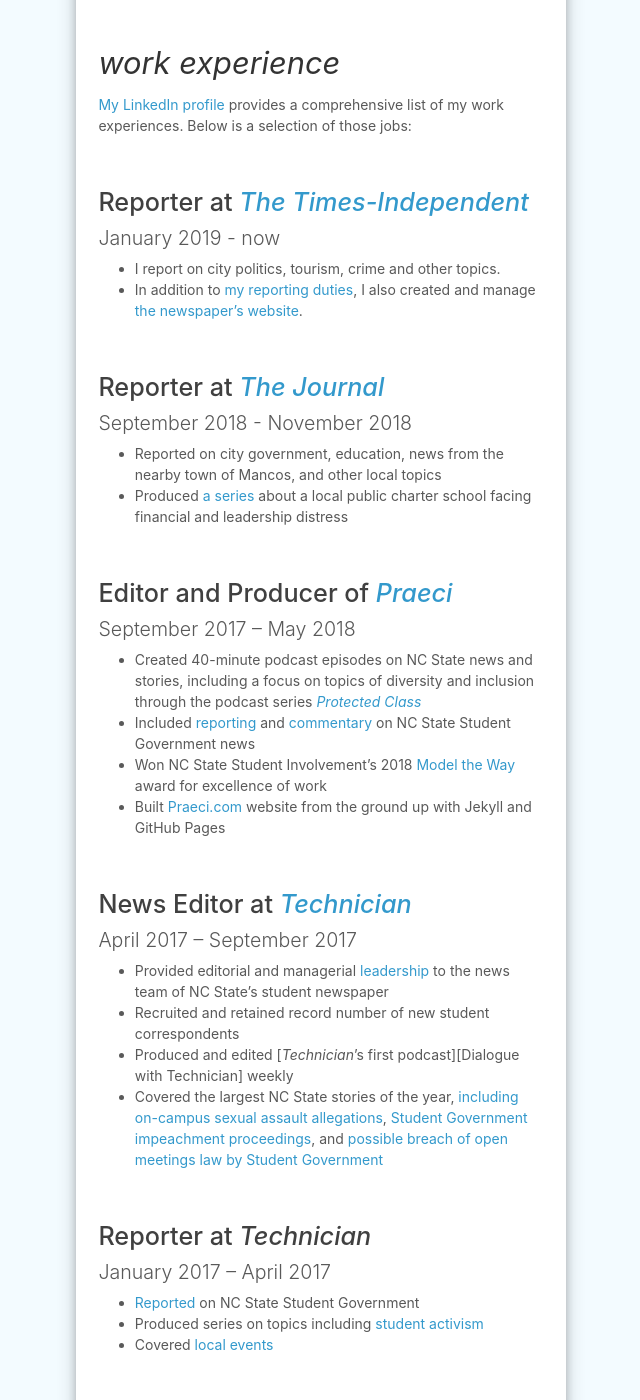
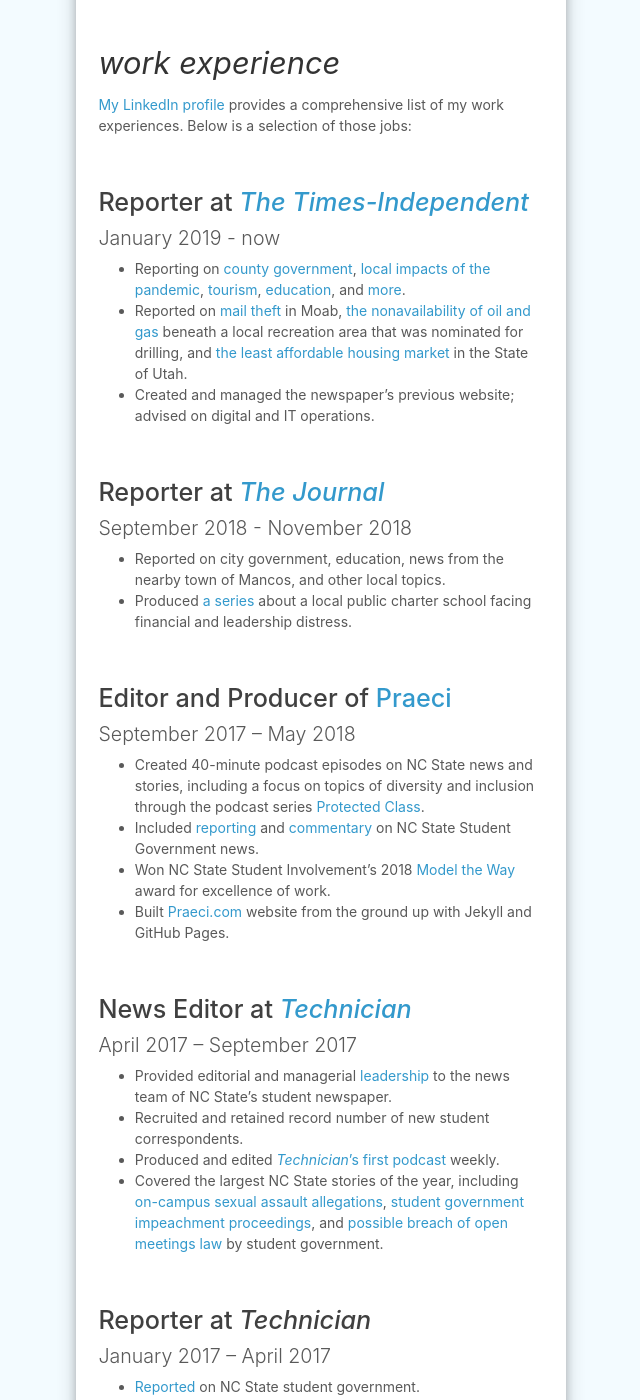
Before and after one commit to CarterPape/CarterPape.github.io, a Jekyll site: the page built from resume.md, in a window 1280 px wide and 1400 px high, scrolled down 438 px. Shown: the whole window, without its empty margins (439-1079 px from the left). Built offline with Jekyll 4.4.1, drawn with Linux system fonts in a browser that asks for light colours; some of the changed text lies outside the part shown.

```diff
--- a/resume.md
+++ b/resume.md
@@ -16,36 +16,67 @@ I have done extensive web development and software engineering, priming me for w
 
 ### Reporter at _[The Times-Independent]_
 #### January 2019 - now
-* I report on city politics, tourism, crime and other topics.
-* In addition to [my reporting duties][my T-I articles], I also created and manage [the newspaper's website][The Times-Independent].
+* Reporting on [county government][pandemic vote], [local impacts of the pandemic], [tourism][lodging petition], [education][Farnsworth investigation], and [more][black buck].
+* Reported on [mail theft] in Moab, [the nonavailability of oil and gas] beneath a local recreation area that was nominated for drilling, and [the least affordable housing market] in the State of Utah.
+* Created and managed the newspaper’s previous website; advised on digital and IT operations.
+
+[The Times-Independent]: https://moabtimes.com/
+[pandemic vote]: https://moabtimes.com/2020/03/11/grand-county-bending-to-business-votes-down-covid-19-response/
+[local impacts of the pandemic]: https://moabtimes.com/2020/04/24/unemployment-benefits-are-running-out-for-seasonal-workers/
+[lodging petition]: https://moabtimes.com/2020/01/09/hundreds-appeal-to-county-city-for-continued-lodging-cutback/
+[Farnsworth investigation]: https://moabtimes.com/2020/01/09/school-business-administrator-resigns-amid-investigation/
+[black buck]: https://moabtimes.com/2019/12/27/beloved-black-buck-leaves-legacy/
+[mail theft]: https://moabtimes.com/2019/09/13/mail-thief-caught/
+[the nonavailability of oil and gas]: https://moabtimes.com/2020/02/21/does-sand-flats-even-have-any-oil/
+[the least affordable housing market]: https://moabtimes.com/2019/06/28/study-half-of-moabites-cant-afford-housing/
 
 ### Reporter at _[The Journal]_
 #### September 2018 - November 2018
-* Reported on city government, education, news from the nearby town of Mancos, and other local topics
-* Produced [a series][CKMS series] about a local public charter school facing financial and leadership distress
+* Reported on city government, education, news from the nearby town of Mancos, and other local topics.
+* Produced [a series][CKMS series] about a local public charter school facing financial and leadership distress.
 
-### Editor and Producer of _[Praeci]_
+[The Journal]: https://the-journal.com
+[CKMS series]: https://the-journal.com/search?query=carter+pape+ckms
+
+### Editor and Producer of [Praeci]
 #### September 2017 – May 2018
 
-* Created 40-minute podcast episodes on NC State news and stories, including a focus on topics of diversity and inclusion through the podcast series [_Protected Class_][Protected Class]
-* Included [reporting][impeachment Praeci article] and [commentary][Jess commentary] on NC State Student Government news
-* Won NC State Student Involvement's 2018 [Model the Way] award for excellence of work
-* Built [Praeci.com][Praeci] website from the ground up with Jekyll and GitHub Pages
+* Created 40-minute podcast episodes on NC State news and stories, including a focus on topics of diversity and inclusion through the podcast series [Protected Class].
+* Included [reporting][impeachment Praeci article] and [commentary][Jess commentary] on NC State Student Government news.
+* Won NC State Student Involvement's 2018 [Model the Way] award for excellence of work.
+* Built [Praeci.com][Praeci] website from the ground up with Jekyll and GitHub Pages.
+
+[Protected Class]: http://praeci.com/protected-class/
+[impeachment Praeci article]: http://praeci.com/news/willis-impeachment-overview
+[Jess commentary]: http://praeci.com/commentary/breakdown-of-the-candidates
+[Model the Way]: https://studentinvolvement.dasa.ncsu.edu/development/wolfpack-leadership-challenge-awards/
+[Praeci]: https://praeci.com/
 
 ### News Editor at _[Technician]_
 #### April 2017 – September 2017
 
-* Provided editorial and managerial [leadership][vision article] to the news team of NC State's student newspaper
-* Recruited and retained record number of new student correspondents
-* Produced and edited [_Technician_’s first podcast][Dialogue with Technician] weekly
-* Covered the largest NC State stories of the year, [including on-campus sexual assault allegations][sexual assault story], [Student Government impeachment proceedings][impeachment Technician story], and [possible breach of open meetings law by Student Government][open meeting story]
+* Provided editorial and managerial [leadership][vision article] to the news team of NC State's student newspaper.
+* Recruited and retained record number of new student correspondents.
+* Produced and edited [_Technician_’s first podcast] weekly.
+* Covered the largest NC State stories of the year, including [on-campus sexual assault allegations], [student government impeachment proceedings], and [possible breach of open meetings law] by student government.
+
+[vision article]: http://www.technicianonline.com/news/article_53efab54-7261-11e7-a331-43b27938e602.html
+[_Technician_’s first podcast]: https://itunes.apple.com/us/podcast/dialogue-with-technician/id1275744725?mt=2
+[on-campus sexual assault allegations]: http://www.technicianonline.com/news/article_cb06d7fa-9a5a-11e7-ab79-cbf49ebd73c0.html
+[Student Government impeachment proceedings]: http://www.technicianonline.com/news/article_aef556ec-92bf-11e7-a1ef-5f8fc9433b52.html
+[possible breach of open meetings law]: http://www.technicianonline.com/news/article_496ee4d6-9374-11e7-98cd-cf58cf169e20.html
 
 ### Reporter at _Technician_
 #### January 2017 – April 2017
 
-* [Reported][SG Reporting] on NC State Student Government
-* Produced series on topics including [student activism][activism series]
-* Covered [local events][Woodson Charlottesville]
+* [Reported][SG Reporting] on NC State student government.
+* Produced series on topics including [student activism].
+* Covered [local events][Woodson Charlottesville].
+
+[Technician]: http://www.technicianonline.com
+[SG Reporting]: http://www.technicianonline.com/search/?f=html&q=student+government+carter+pape&sd=desc&l=25&t=article%2Ccollection%2Cvideo%2Cyoutube&nsa=
+[student activism]: http://www.technicianonline.com/search/?f=html&q=activism+series+carter+pape&d1=2017-02-01&d2=2017-04-01&sd=desc&l=25&t=article%2Ccollection%2Cvideo%2Cyoutube&nsa=eedition
+[Woodson Charlottesville]: http://www.technicianonline.com/news/article_08252fd6-813a-11e7-ba3c-271a59543588.html
 
 ### Various programming jobs
 #### July 2012 - August 2017
@@ -54,59 +85,42 @@ I have done extensive web development and software engineering, priming me for w
 * I helped to create a website for intra-company, collaborative learning at [I-Cubed][I-Cubed acquired].
 * See [my LinkedIn profile] for more information.
 
+[my LinkedIn profile]: {{site.author.linkedin_url}}
+[I-Cubed acquired]: https://www.bizjournals.com/triangle/blog/techflash/2014/06/raleigh-based-i-cubed-is-acquired-by.html
+
 ## education
 
 ### North Carolina State University
 #### August 2014 – May 2018
-* Earned a Bachelors of Science degree in Mathematics
-* Received an [S-STEM Scholarship] for excellence in math
+* Earned a Bachelors of Science degree in Mathematics.
+* Received an [S-STEM Scholarship] for excellence in math.
+
+[S-Stem Scholarship]: https://www.nsf.gov/funding/pgm_summ.jsp?pims_id=5257
 
 ## non-work experience
 
 ### Panelist for NC State's [2018 Spring Diversity Dialogue][Diversity Dialogue]
 #### February 26, 2018
 
-* Discussed issues of diversity and inclusion alongside [13 other student panelists][Diversity Dialogue photo] in Witherspoon Student Center, facilitated by [Bill Leftwich][Bill on LinkedIn]
-* Invited by Assistant Vice Provost for Student Diversity Tracey Ray
+* Discussed issues of diversity and inclusion alongside [13 other student panelists] in Witherspoon Student Center, facilitated by [Bill Leftwich].
+* Invited by Assistant Vice Provost for Student Diversity Tracey Ray.
 
-### Presentation on [podcasting for print media][Podcasting presentation]
+[13 other student panelists]: https://oied.smugmug.com/Diversity/Diversity-Dialogue-Spring-2018/i-fSF5zVc/A
+[Diversity Dialogue]: https://oied.ncsu.edu/divweb/2018/01/25/diversity-dialogue-to-delve-into-issues-on-college-campuses/
+[Bill Leftwich]: https://www.linkedin.com/in/lssg3/
+
+### Presentation on [podcasting for print media]
 #### February 24, 2018
 
-* Presented with [Jamie Lynn Gilbert] at the 2018 North Carolina College Media Association to an audience of North Carolina student journalists on how student newspapers can bring podcasting to their audiences
+* Presented with [Jamie Lynn Gilbert] at the 2018 North Carolina College Media Association to an audience of North Carolina student journalists on how student newspapers can bring podcasting to their audiences.
+
+[podcasting for print media]: https://twitter.com/ellenmeder/status/967483510935248897
+[Jamie Lynn Gilbert]: https://studentmedia.dasa.ncsu.edu/our-team/
 
 ### Volunteer for [SATELLITE] at NC State
 #### May 2017 - May 2018
 
 * SATELLITE introduces North Carolina high school students from underserved parts of the state to college opportunities, focused in STEM topics and hosted at NC State. SATELLITE is organized and run by students of NC State, through the Caldwell Fellows Program.
-* Joined the program as a camp counselor in 2017, then worked to provide meals for SATELLITE campers and volunteers in its 21st year
+* Joined the program as a camp counselor in 2017, then worked to provide meals for SATELLITE campers and volunteers in its 21st year.
 
-[activism series]: http://www._technician_online.com/search/?f=html&q=activism+series+carter+pape&d1=2017-02-01&d2=2017-04-01&sd=desc&l=25&t=article%2Ccollection%2Cvideo%2Cyoutube&nsa=eedition
-[Bill on LinkedIn]: https://www.linkedin.com/in/lssg3/
-[CKMS series]: https://the-journal.com/search?query=carter+pape+ckms
-[Dialogue with _Technician_]: https://itunes.apple.com/us/podcast/dialogue-with-_technician_/id1275744725?mt=2
-[Diversity Dialogue]: https://oied.ncsu.edu/divweb/2018/01/25/diversity-dialogue-to-delve-into-issues-on-college-campuses/
-[Diversity Dialogue photo]: https://oied.smugmug.com/Diversity/Diversity-Dialogue-Spring-2018/i-fSF5zVc/A
-[I-Cubed acquired]: https://www.bizjournals.com/triangle/blog/techflash/2014/06/raleigh-based-i-cubed-is-acquired-by.html
-[iCiDIGITAL]: http://www.icidigital.com
-[impeachment Praeci article]: http://praeci.com/news/willis-impeachment-overview
-[impeachment Technician story]: http://www._technician_online.com/news/article_aef556ec-92bf-11e7-a1ef-5f8fc9433b52.html
-[Jamie Lynn Gilbert]: https://studentmedia.ncsu.edu/web/?q=professional-staff
-[Jess commentary]: http://praeci.com/commentary/breakdown-of-the-candidates
-[The Journal]: https://the-journal.com
-[Meteor]: https://www.meteor.com
-[Model the Way]: https://studentinvolvement.dasa.ncsu.edu/development/wolfpack-leadership-challenge-awards/
-[My LinkedIn profile]: {{site.author.linkedin_url}}
-[my T-I articles]: https://moabtimes.com/author/carter-pape/
-[open meeting story]: http://www._technician_online.com/news/article_496ee4d6-9374-11e7-98cd-cf58cf169e20.html
-[OpenScience]: http://openscience.us
-[Podcasting presentation]: https://twitter.com/ellenmeder/status/967483510935248897
-[Praeci]: {{site.praeci_link}}eedition
-[Protected Class]: http://praeci.com/protected-class/
 [SATELLITE]: https://www.go.ncsu.edu/satellite
-[sexual assault story]: http://www._technician_online.com/news/article_cb06d7fa-9a5a-11e7-ab79-cbf49ebd73c0.html
-[SG Reporting]: http://www._technician_online.com/search/?f=html&q=student+government+carter+pape&sd=desc&l=25&t=article%2Ccollection%2Cvideo%2Cyoutube&nsa=
-[S-Stem Scholarship]: https://www.nsf.gov/funding/pgm_summ.jsp?pims_id=5257
-[Technician]: http://www._technician_online.com
-[The Times-Independent]: https://moabtimes.com/
-[vision article]: http://www._technician_online.com/news/article_53efab54-7261-11e7-a331-43b27938e602.html
-[Woodson Charlottesville]: http://www._technician_online.com/news/article_08252fd6-813a-11e7-ba3c-271a59543588.html
```
